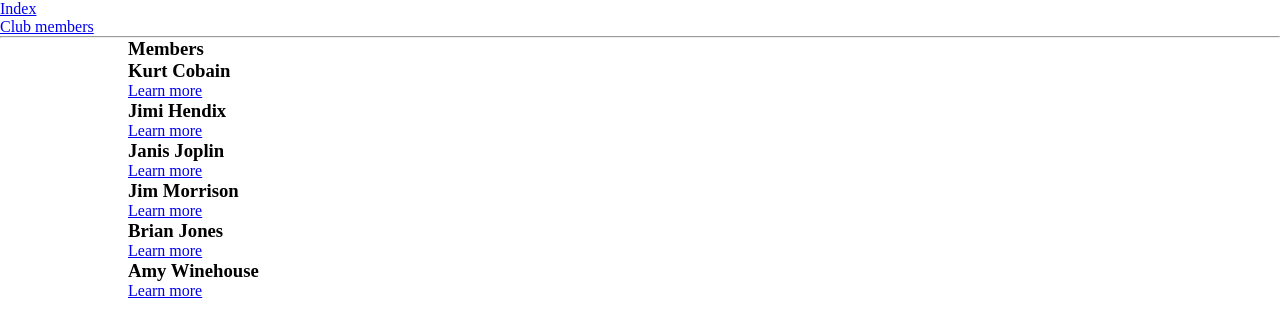
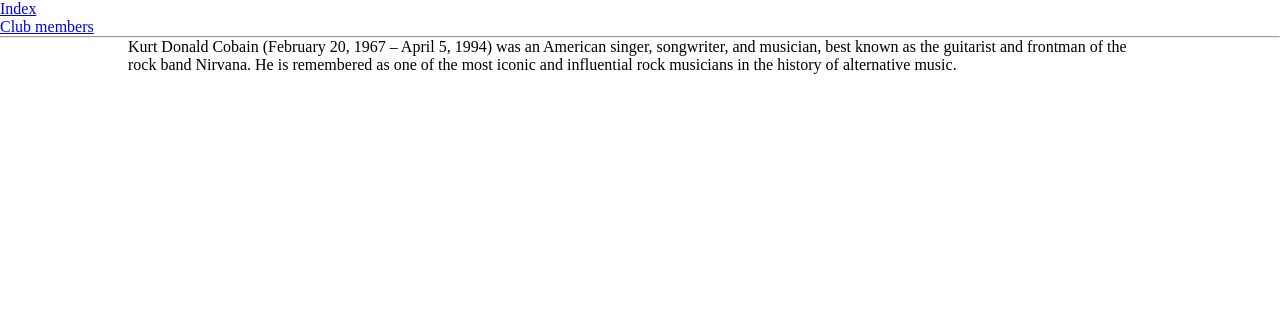
Before and after one commit to xlakostax/react-router-material-ui, a React (Create React App) app: page /members/1 in a window 1280 px wide. Shown: the top 334 px of the page. Built offline with nearby package versions, Linux system fonts and the light colour scheme.

Commit message:
small fixes

```diff
--- a/src/Member.js
+++ b/src/Member.js
@@ -1,29 +1,26 @@
 import React, { Component } from 'react';
 import { Link, Route, Switch } from 'react-router-dom';
 
-const Member = ( {match, data} ) => {
-  var member = data.find(p => p.firstname + '_' + p.lastname === match.params.name);
-  console.log(member);
-  var memberData;
-  if (member)
-    memberData = (
+const membersData = require('./persons.json');
+console.log(membersData);
+
+class Member extends Component {
+  render() {
+    var text = '';
+    var memberId = this.props.match.params.id;
+    // console.log(memberId);
+    for (var i=0; i<membersData.length; i++) {
+      if(membersData[i].id == memberId) {
+        text = membersData[i].bio;
+      }
+    }
+    return (
       <div>
-        <p> {member.bio} </p>
-        <Link to = '/members'>Back</Link>
+        {text}
+
       </div>
-    );
-  else
-    memberData = (
-      <div>
-        <h3> Sorry. Not in the club</h3>
-        <Link to = '/members'>Back</Link>
-      </div>
-    );
-  return (
-    <div>
-      {memberData}
-    </div>
-  )
+    )
+  }
 }
 
 export default Member;
--- a/src/Members.js
+++ b/src/Members.js
@@ -3,17 +3,17 @@ import { Route, Link } from 'react-router-dom';
 import Member from './Member'
 import './index.css'
 
-const Members = ({ match }) => { /*<p>{match.params.id}</p>*/
+const Members = (/*{ match }*/) => { /*<p>{match.params.id}</p>*/
   const membersData = require('./persons.json');
 
-  console.log(membersData)
+  // console.log(membersData)
 
   var memberList = membersData.map ( (member) => {
     return(
       <div key={member.id}>
         <h3>{member.firstname} {member.lastname}</h3>
         {/*<Link to={`/members/${member.id}`}>Learn more</Link>*/}
-        <Link to={`/members/${member.firstname}_${member.lastname}`}>Learn more</Link>
+        <Link to={`/members/${member.id}`}>Learn more</Link>
       </div>
     );
   })
--- a/src/index.js
+++ b/src/index.js
@@ -8,7 +8,6 @@ import Notfound from './Notfound';
 import * as serviceWorker from './serviceWorker';
 import { Route, Link, BrowserRouter as Router, Switch, NavLink } from 'react-router-dom';
 
-const membersData = require('./persons.json');
 const routing = (
   <Router>
     <nav> {/*The link is used to navigate the different routes on the site. But NavLink is used to add the style attributes to the active routes.*/}
@@ -25,8 +24,8 @@ const routing = (
     <main>
       <Switch>
         <Route exact path="/" component={App} /> {/*As index path is '/' and about path is '/about' slash is same in both paths so that it renders both components. To stop this behavior we need to use the 'exact' prop*/}
-        <Route path="/members" component={Members} />
-        <Route path="/members/name" render={props => <Member data={membersData} {...props} />}/>
+        <Route exact path="/members" component={Members} />
+        <Route path="/members/:id" component = {Member}/>}/>
         <Route component={Notfound} />
       </Switch>
     </main>
```
